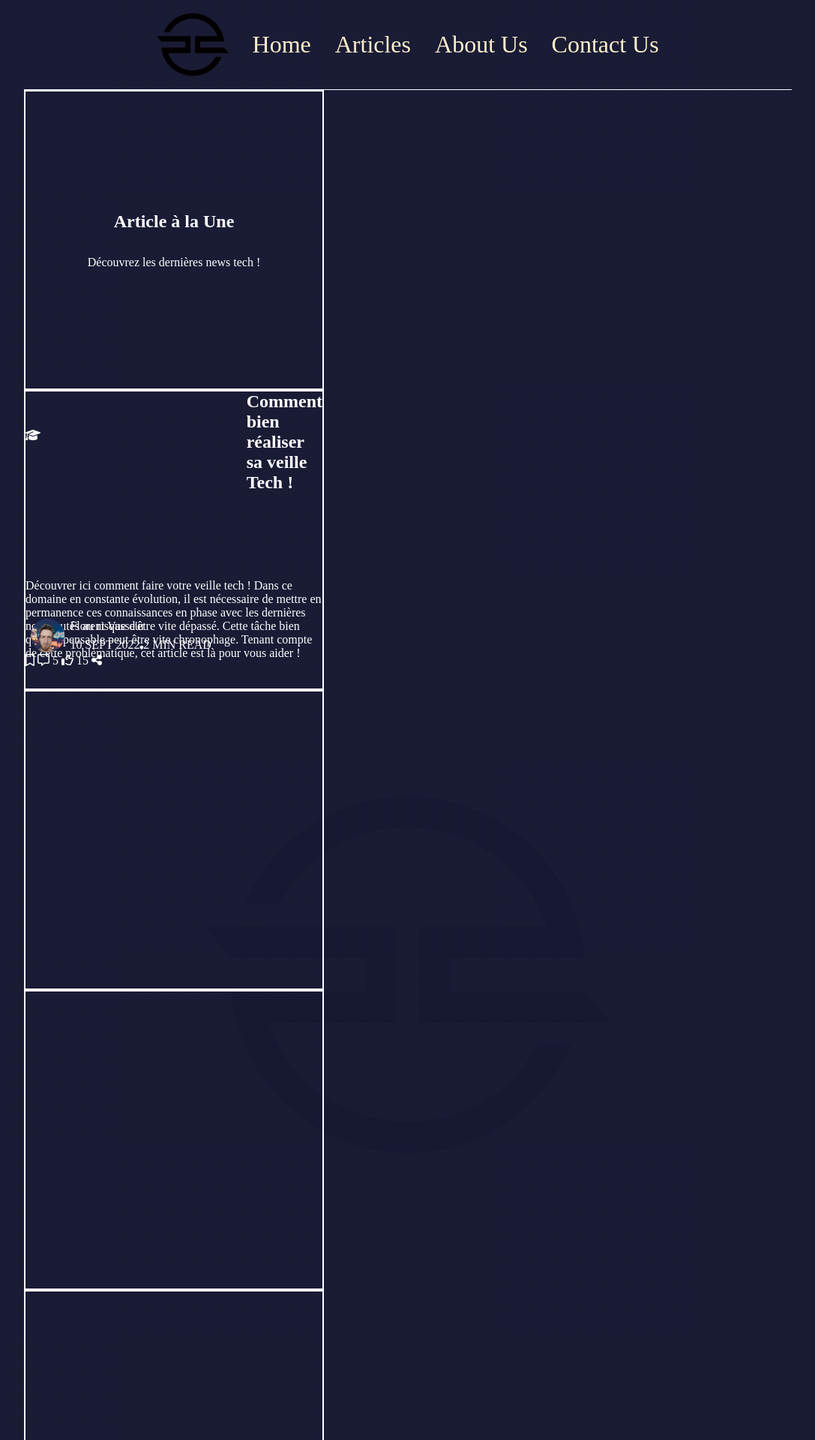
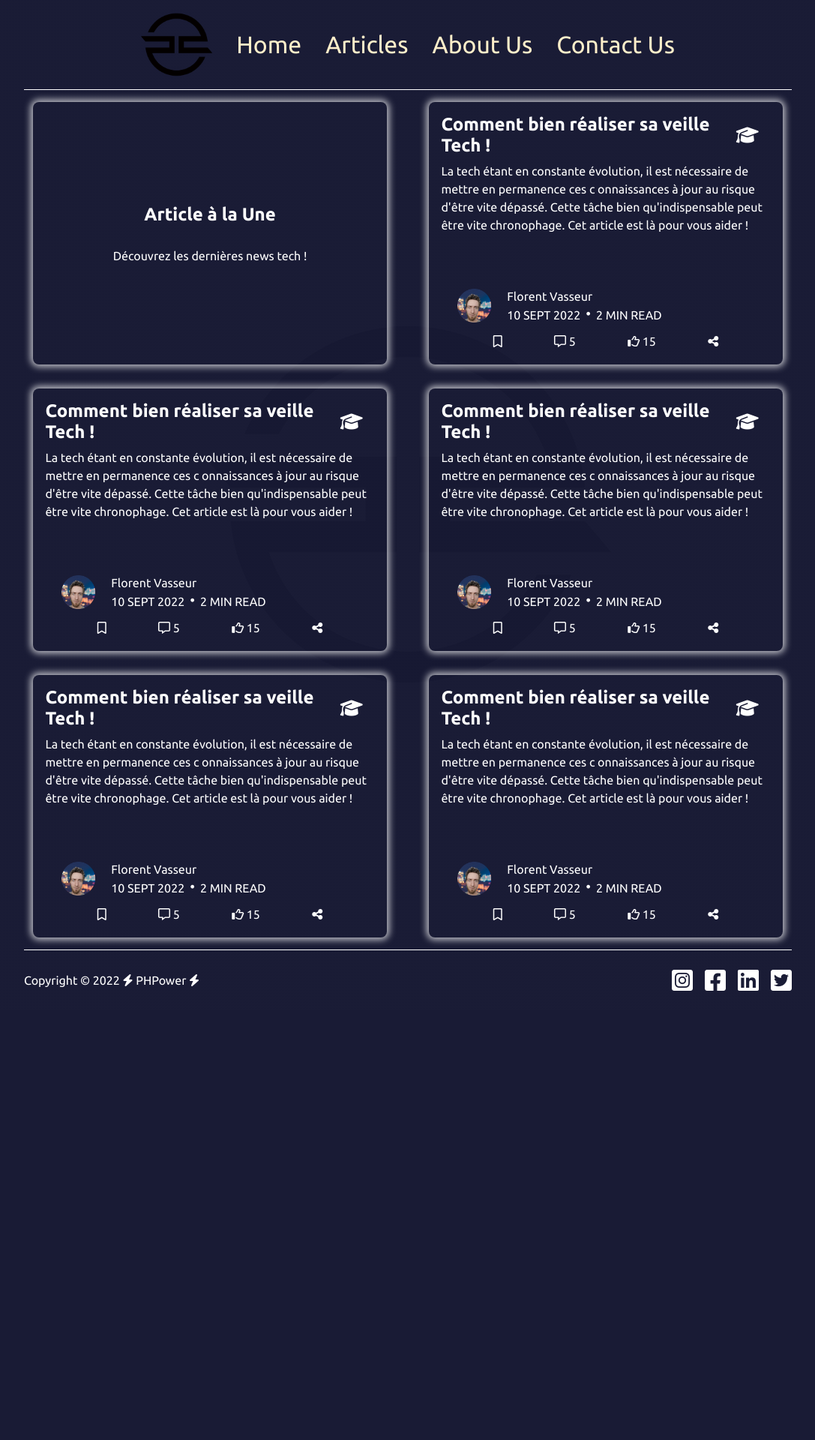
Before and after one commit to Florent-V/WCS_Projet_01_Tech_NEws, a PHP site: page / in a window 1280 px wide. Shown: the top 1920 px of the page at 75% size, without its empty margins (96-1183 px from the left). After the commit the page ends 1321 px from the top, so only its background shows below. Run offline with PHP 8.4, Linux system fonts and the light colour scheme; some libraries are stand-ins or nearby versions.

Commit message:
home page v1

```diff
--- a/index.php
+++ b/index.php
@@ -21,38 +21,126 @@
             <h1>Article à la Une</h1>
             <p>Découvrez les dernières news tech !</p>
         </section>
+
+
         <article>
-            <img src="" alt="">
             <h1>Comment bien réaliser sa veille Tech !</h1>
             <i class="fa-solid fa-graduation-cap"></i>
-            <p class="description">Découvrer ici comment faire votre veille tech ! Dans ce domaine en constante évolution,
-                il est nécessaire de mettre en permanence ces connaissances en phase avec les dernières nouveautés
-                au risque d'être vite dépassé. Cette tâche bien qu'indispensable peut être vite chronophage.
-                Tenant compte de cette problèmatique, cet article est là pour vous aider !
+            <p class="description">La tech étant en constante évolution, il est nécessaire de mettre en permanence ces c
+                onnaissances à jour au risque d'être vite dépassé. Cette tâche bien qu'indispensable peut être vite chronophage.
+                Cet article est là pour vous aider !
             </p>
             <div class=author>
                 <img src="./img/profile_pic_flo.png" alt="Photo de profil de l'auteur">
                 <p>Florent Vasseur</p>
-                <p><span>10 SEPT 2022</span><i style="font-size:0.3rem" class="fa-solid fa-circle"></i><span>2 MIN READ</span></p>
+                <p class="infos"><span>10 SEPT 2022</span><i class="fa-solid fa-circle"></i><span>2 MIN READ</span></p>
             </div>
 
 
-            <p class='infos'>
+            <p class='social'>
                 <span><i class="fa-regular fa-bookmark"></i></span>
                 <span><i class="fa-regular fa-message"></i> 5 </span>
                 <span><i class="fa-regular fa-thumbs-up"></i> 15 </span>
                 <span><i class="fa-solid fa-share-nodes"></i></span>
             </p>
-
-
         </article>
 
 
 
-        <article></article>
-        <article></article>
-        <article></article>
-        <article>        </article>
+
+
+
+
+
+
+
+
+        <article>
+            <h1>Comment bien réaliser sa veille Tech !</h1>
+            <i class="fa-solid fa-graduation-cap"></i>
+            <p class="description">La tech étant en constante évolution, il est nécessaire de mettre en permanence ces c
+                onnaissances à jour au risque d'être vite dépassé. Cette tâche bien qu'indispensable peut être vite chronophage.
+                Cet article est là pour vous aider !
+            </p>
+            <div class=author>
+                <img src="./img/profile_pic_flo.png" alt="Photo de profil de l'auteur">
+                <p>Florent Vasseur</p>
+                <p class="infos"><span>10 SEPT 2022</span><i class="fa-solid fa-circle"></i><span>2 MIN READ</span></p>
+            </div>
+
+
+            <p class='social'>
+                <span><i class="fa-regular fa-bookmark"></i></span>
+                <span><i class="fa-regular fa-message"></i> 5 </span>
+                <span><i class="fa-regular fa-thumbs-up"></i> 15 </span>
+                <span><i class="fa-solid fa-share-nodes"></i></span>
+            </p>
+        </article>
+        <article>
+            <h1>Comment bien réaliser sa veille Tech !</h1>
+            <i class="fa-solid fa-graduation-cap"></i>
+            <p class="description">La tech étant en constante évolution, il est nécessaire de mettre en permanence ces c
+                onnaissances à jour au risque d'être vite dépassé. Cette tâche bien qu'indispensable peut être vite chronophage.
+                Cet article est là pour vous aider !
+            </p>
+            <div class=author>
+                <img src="./img/profile_pic_flo.png" alt="Photo de profil de l'auteur">
+                <p>Florent Vasseur</p>
+                <p class="infos"><span>10 SEPT 2022</span><i class="fa-solid fa-circle"></i><span>2 MIN READ</span></p>
+            </div>
+
+
+            <p class='social'>
+                <span><i class="fa-regular fa-bookmark"></i></span>
+                <span><i class="fa-regular fa-message"></i> 5 </span>
+                <span><i class="fa-regular fa-thumbs-up"></i> 15 </span>
+                <span><i class="fa-solid fa-share-nodes"></i></span>
+            </p>
+        </article>
+
+        <article>
+            <h1>Comment bien réaliser sa veille Tech !</h1>
+            <i class="fa-solid fa-graduation-cap"></i>
+            <p class="description">La tech étant en constante évolution, il est nécessaire de mettre en permanence ces c
+                onnaissances à jour au risque d'être vite dépassé. Cette tâche bien qu'indispensable peut être vite chronophage.
+                Cet article est là pour vous aider !
+            </p>
+            <div class=author>
+                <img src="./img/profile_pic_flo.png" alt="Photo de profil de l'auteur">
+                <p>Florent Vasseur</p>
+                <p class="infos"><span>10 SEPT 2022</span><i class="fa-solid fa-circle"></i><span>2 MIN READ</span></p>
+            </div>
+
+
+            <p class='social'>
+                <span><i class="fa-regular fa-bookmark"></i></span>
+                <span><i class="fa-regular fa-message"></i> 5 </span>
+                <span><i class="fa-regular fa-thumbs-up"></i> 15 </span>
+                <span><i class="fa-solid fa-share-nodes"></i></span>
+            </p>
+        </article>
+
+        <article>
+            <h1>Comment bien réaliser sa veille Tech !</h1>
+            <i class="fa-solid fa-graduation-cap"></i>
+            <p class="description">La tech étant en constante évolution, il est nécessaire de mettre en permanence ces c
+                onnaissances à jour au risque d'être vite dépassé. Cette tâche bien qu'indispensable peut être vite chronophage.
+                Cet article est là pour vous aider !
+            </p>
+            <div class=author>
+                <img src="./img/profile_pic_flo.png" alt="Photo de profil de l'auteur">
+                <p>Florent Vasseur</p>
+                <p class="infos"><span>10 SEPT 2022</span><i class="fa-solid fa-circle"></i><span>2 MIN READ</span></p>
+            </div>
+
+
+            <p class='social'>
+                <span><i class="fa-regular fa-bookmark"></i></span>
+                <span><i class="fa-regular fa-message"></i> 5 </span>
+                <span><i class="fa-regular fa-thumbs-up"></i> 15 </span>
+                <span><i class="fa-solid fa-share-nodes"></i></span>
+            </p>
+        </article>
 
 
     </main>
--- a/style/home.css
+++ b/style/home.css
@@ -1,4 +1,4 @@
-
+@import url('https://fonts.googleapis.com/css2?family=Ubuntu:wght@300;400;500;700&display=swap');
 
 /*##################################################*/
 /*                        MAIN                      */
@@ -7,20 +7,25 @@
 main {
     min-height: 75vh;
     color: white;
-
 }
 
 @media screen and (min-width: 1200px) {
     main {
         width: 80%;
         margin: auto;
+        display: grid;
+        grid-template-columns: repeat(auto-fit, minmax(350px, 1fr));
+        gap: var(--spacing-4);
     }
 }
 
 article, section {
-    width: 400px;
-    height: 400px;
-    border: 2px solid white;
+    width: max(350px, 95%);
+    height: 350px;
+    margin: auto;
+    padding: var(--spacing-2);
+    border-radius: var(--spacing-1);
+    box-shadow: 0px 0px 10px 3px rgba(255,255,255,0.75);
 }
 
 section {
@@ -33,21 +38,24 @@ section {
 
 article {
     display: grid;
-    grid-template-columns: 9fr 1fr;
-    grid-template-rows: 50px 200px  50px 50px;
+    grid-template-columns: 6fr 1fr;
+    grid-template-rows: 1fr 5fr 50px 30px;
+    gap: var(--spacing-1);
 }
 
-article h1, article>i {
-    grid-column: span 1;
+article>i {
+    margin: auto;
+    font-size: 1.5rem;
 }
 
 article>p, article>div {
     grid-column: 1/-1;
+    line-height: 1.5;
 }
 
 article .author {
     display: grid;
-    grid-template-columns: 15% 75%;
+    grid-template-columns: 20% 80%;
     grid-template-rows: 1fr 1fr;
 }
 
@@ -58,8 +66,22 @@ article .author img {
     margin: auto;
 }
 
+article .author .fa-solid {
+    font-size: 0.3rem;
+}
+
 .author p {
     margin: auto 0;
 }
 
-article .infos
+.author .infos {
+    display: flex;
+    align-items: center;
+    gap: var(--spacing-1);
+}
+
+article .social {
+    display: flex;
+    justify-content: space-evenly;
+    align-items: center;
+}
--- a/style/style.css
+++ b/style/style.css
@@ -18,7 +18,7 @@ body {
     background :
         linear-gradient(rgba(23, 25, 51, 0.99), rgba(23, 25, 51, 0.99)) fixed no-repeat center,
         url(../img/logo.png) fixed no-repeat center;
-    font: ;
+    font-family: Ubuntu, sans-serif;
 }
 
 /*##################################################*/
@@ -64,6 +64,7 @@ header a {
 main {
     min-height: 75vh;
     color: white;
+    padding: var(--spacing-2) 0;
 
 }
 
```
